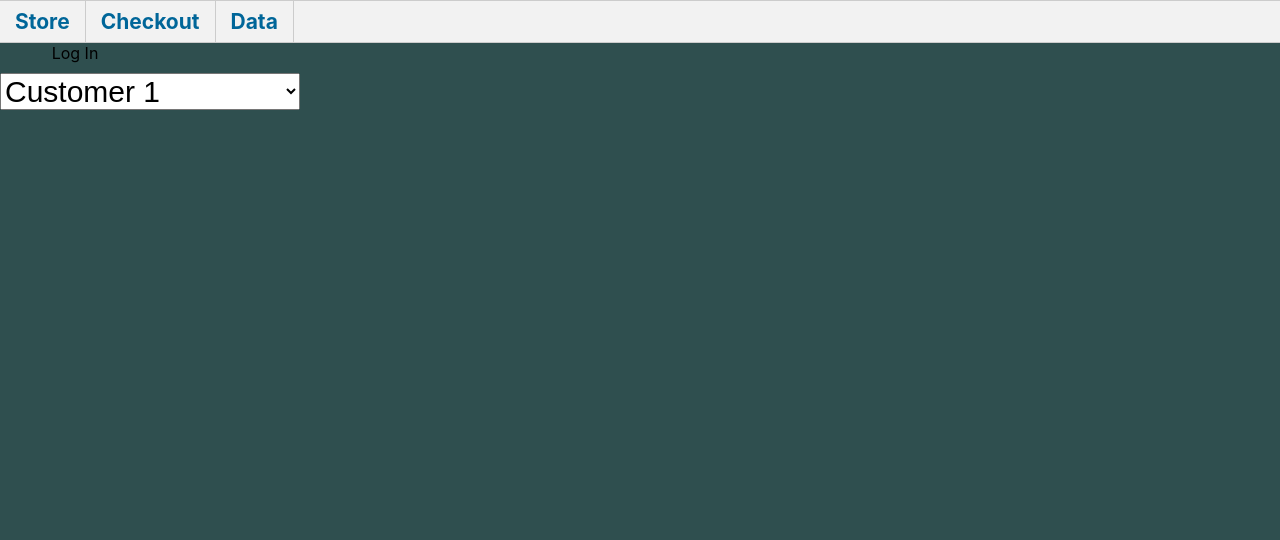
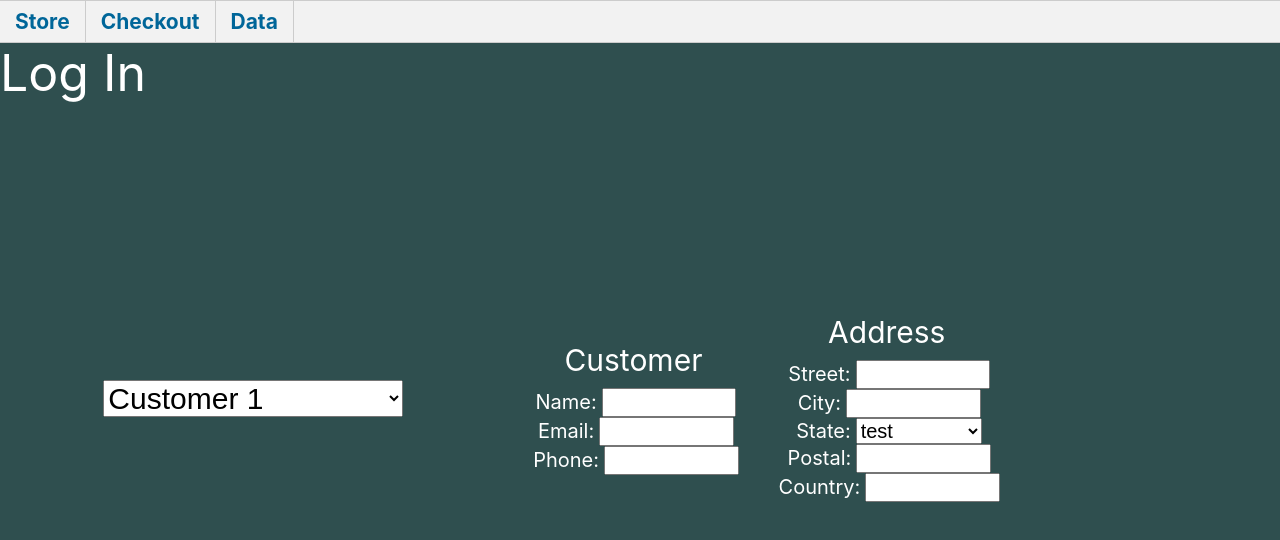
Before and after one commit to The-Software-Guild/c40finalproject-teem-5, a React (Create React App) app in the folder ecommerce-react/: page / in a window 1280 px wide. Shown: the top 540 px of the page. Built offline with nearby package versions, Linux system fonts and the light colour scheme; no server answers.

Commit message:
Some more checkout css

```diff
--- a/ecommerce-react/src/App.js
+++ b/ecommerce-react/src/App.js
@@ -43,7 +43,7 @@ class App extends Component {
         },
         currentCurrency: "USD",
         customerId: 0,
-        addressId: 0
+        addressId: 0,
     }
 
     handleCurrencySelect = (event) => {
@@ -72,6 +72,7 @@ class App extends Component {
             category: itemCategory
         }
         this.state.cartData.push(batch);
+        alert("Added to Cart!");
         console.log(this.state.cartData);
     }
 
--- a/ecommerce-react/src/pages/login_page.js
+++ b/ecommerce-react/src/pages/login_page.js
@@ -1,16 +1,28 @@
 import React, { Component } from 'react'
-import { Button, Container, Row } from 'react-bootstrap'
+import { Button, Container, Row, Form } from 'react-bootstrap'
 import '../styles/login_page.css'
+
 class LoginPage extends Component {
 
+    states = [
+        "AL", "AK", "AS", "AZ", "AR", "CA", "CO", "CT", "DE", "DC", "FM", "FL",
+        "GA", "GU", "HI", "ID", "IL", "IN", "IA", "KS", "KY", "LA", "ME", "MH",
+        "MD", "MA", "MI", "MN", "MS", "MO", "MT", "NE", "NV", "NH", "NJ", "NM",
+        "NY", "NC", "ND", "MP", "OH", "OK", "OR", "PW", "PA", "PR", "RI", "SC",
+        "SD", "TN", "TX", "UT", "VT", "VI", "VA", "WA", "WV", "WI", "WY"
+    ]
+
+    componentDidMount() {
+
+    }
 
     render() {
         let { customer, selectCustomer, address, selectAddress } = this.props
         return (
             <Container className="Login-page">
-                <div className="Login-grid">
-                    <div className="left">
-                        <Container style={{ marginBottom: "10px" }}>Log In</Container>
+                <Row style={{ fontSize: "50px", color: "white" }}>Log In</Row>
+                <div className="half-grid">
+                    <Container className="left">
                         <select value={customer} onChange={selectCustomer}
                             style={{ fontSize: "30px", width: "300px", marginBottom: "10px" }}>
                             <option selected disabled> Select a Customer </option>
@@ -18,9 +30,57 @@ class LoginPage extends Component {
                             <option value="2"> Customer 2 </option>
                             <option value="3"> Customer 3 </option>
                         </select>
-                    </div>
-                    <div className="right">
-                    </div>
+                    </Container>
+                    <Container className="right">
+                        <Container className="half-grid">
+                            <Container className="left sign-up">
+                                <Form>
+                                    <div style={{ color: "white", fontSize: "30px", margin: "10px" }}>Customer</div>
+                                    <Form.Row>
+                                        <label className="customer-label">Name:</label>
+                                        <input type="text" className="customer-input" />
+                                    </Form.Row>
+                                    <Form.Row>
+                                        <label className="customer-label">Email:</label>
+                                        <input type="text" className="customer-input" />
+                                    </Form.Row>
+                                    <Form.Row>
+                                        <label className="customer-label">Phone:</label>
+                                        <input type="text" className="customer-input" />
+                                    </Form.Row>
+                                </Form>
+                            </Container>
+                            <Container className="right sign-up">
+                                <Form>
+                                    <div style={{ color: "white", fontSize: "30px", margin: "10px" }}>Address</div>
+                                    <Form.Row>
+                                        <label className="customer-label">Street:</label>
+                                        <input type="text" className="customer-input" />
+                                    </Form.Row>
+                                    <Form.Row>
+                                        <label className="customer-label">City:</label>
+                                        <input type="text" className="customer-input" />
+                                    </Form.Row>
+                                    <Form.Row>
+                                        <label className="customer-label">State:</label>
+                                        <select type="text" className="customer-input">
+                                            <option>test</option>
+                                            <option>test</option>
+                                            <option>test</option>
+                                        </select>
+                                    </Form.Row>
+                                    <Form.Row>
+                                        <label className="customer-label">Postal:</label>
+                                        <input type="text" className="customer-input" />
+                                    </Form.Row>
+                                    <Form.Row>
+                                        <label className="customer-label">Country:</label>
+                                        <input type="text" className="customer-input" />
+                                    </Form.Row>
+                                </Form>
+                            </Container>
+                        </Container>
+                    </Container>
                 </div>
             </Container>
         )
--- a/ecommerce-react/src/pages/store_page.js
+++ b/ecommerce-react/src/pages/store_page.js
@@ -47,7 +47,8 @@ class StorePage extends Component {
         quantity: 1,
         itemId: 0,
         category: "",
-        image: ""
+        image: "",
+        buttonStatus: true
     }
 
     selectHandler = (itemTitle, itemId, itemImage, itemCategory, itemPrice) => {
@@ -57,7 +58,8 @@ class StorePage extends Component {
             itemId: itemId,
             image: itemImage,
             category: itemCategory,
-            price: itemPrice
+            price: itemPrice,
+            buttonStatus: false
         });
         console.log(this.state.price);
     }
@@ -81,7 +83,7 @@ class StorePage extends Component {
                     </Container>
                     {/* sidebar component for quantity and item name with add to cart button */}
                     <Container className="sidebar" style={{
-                        alignItem: "center"
+                        alignItems: "center"
                     }}>
                         {/* select input for category */}
                         <Row>
@@ -107,7 +109,7 @@ class StorePage extends Component {
                         </Row>
                         {/* add to cart button */}
                         <Row>
-                            <Button onClick={() => {
+                            <Button disabled={this.state.buttonStatus} onClick={() => {
                                 handleAdd(this.state.title,
                                     this.state.price,
                                     this.state.quantity,
--- a/ecommerce-react/src/styles/login_page.css
+++ b/ecommerce-react/src/styles/login_page.css
@@ -4,7 +4,7 @@
     height: 100vh;
 }
 
-.Login-grid {
+.half-grid {
     display: grid;
     grid-template-columns: 50% 50%;
     grid-template-rows: auto;
@@ -13,8 +13,30 @@
 
 .left {
     grid-area: left;
+    display: flex;
+    justify-content: center;
+    align-items:center;
+    height: 75vh;
 }
 
 .right {
     grid-area: right;
+    display: flex;
+    justify-content: center;
+    align-items: center;
+    height: 75vh;
 }
+
+.customer-input {
+    font-size: 20px;
+    width: 50%;
+}
+
+.customer-label {
+    color: white;
+    font-size: 20px;
+    margin: 5px;
+}
+
+.sign-up {
+}
```
Also changed, not shown: ecommerce-react/src/pages/checkout_page.js (+17 -18 lines).
